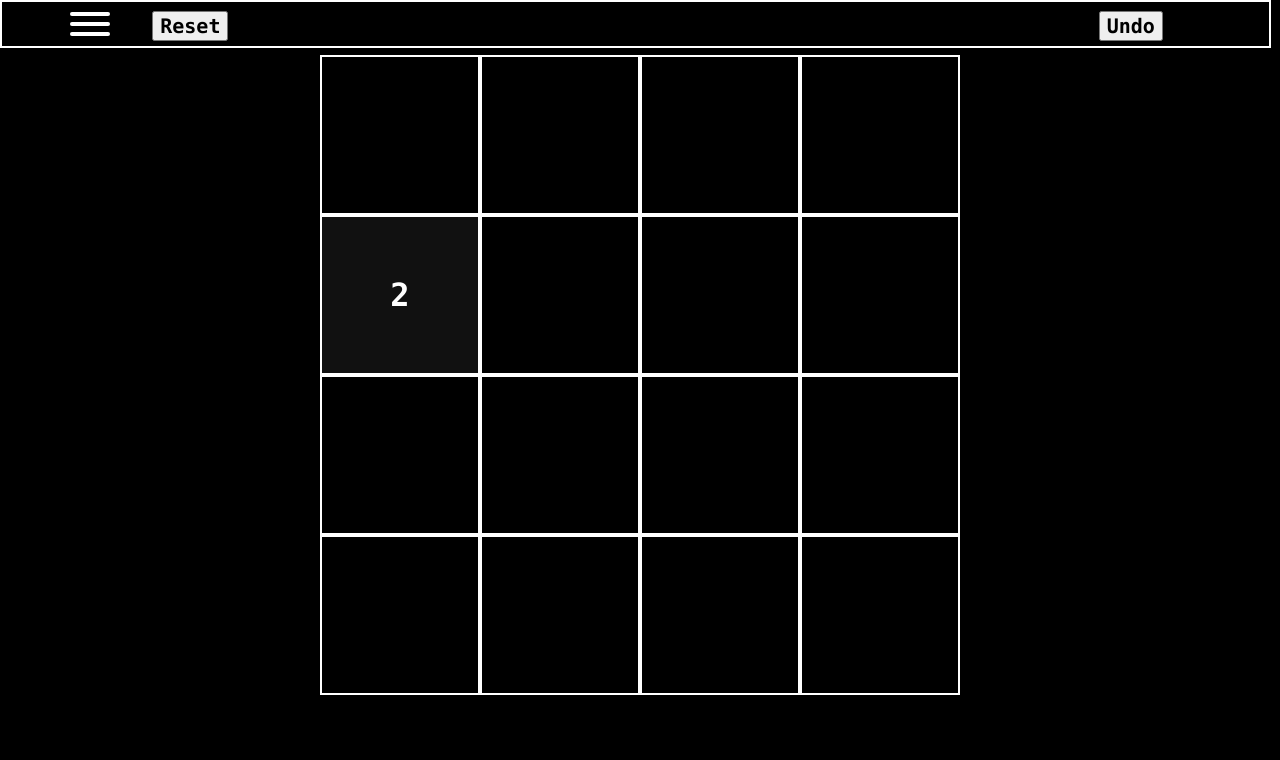
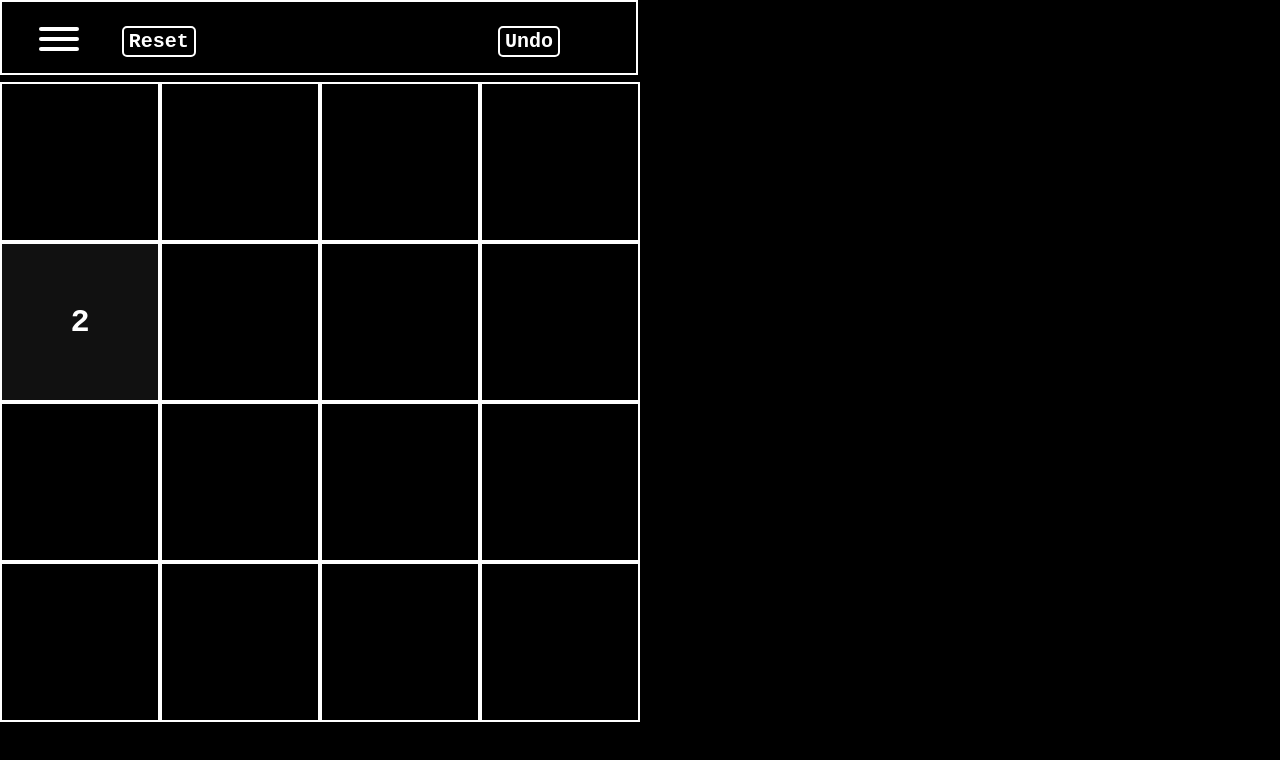
Before and after one commit to mattRightCT/24816, a Next.js app: page / in a window 1280 px wide. Shown: the top 760 px of the page. Built offline with nearby package versions, Linux system fonts and the light colour scheme.

Commit message:
fix: old font cost money (??), adding button formatting, preventing unintentional scrolling while swiping

```diff
--- a/components/global.css
+++ b/components/global.css
@@ -2,16 +2,29 @@
 body {
   margin: 0;
   background-color: #000;
+  position: fixed;
 }
 
 p {
-  font-family: 'Lucida Console';
+  font-family: 'Roboto Mono', monospace;
 }
 
 button {
-  font-family: 'Lucida Console';
+  font-family: 'Roboto Mono', monospace;
   font-size: max(2.5vmin, 18px);
   font-weight: bold;
+  padding: 2px 5px;
+  background-color: black;
+  color: white;
+  border: 2px solid white;
+  border-radius: 5px;
+}
+
+button.nav {
+  margin-block-start: 1em;
+  margin-block-end: 1em;
+  margin-inline-start: 0px;
+  margin-inline-end: 0px;
 }
 
 div.center-contents {
```
